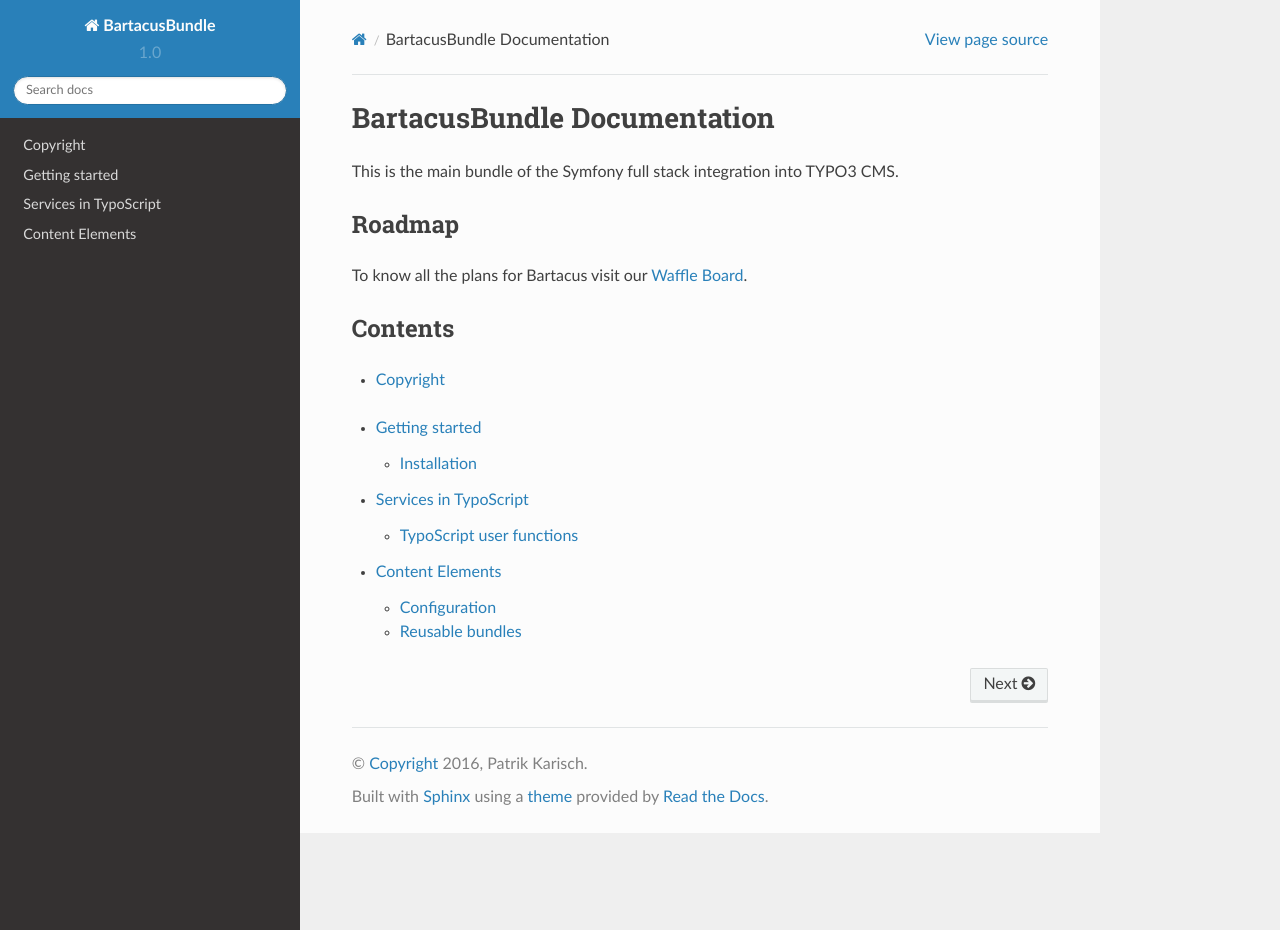
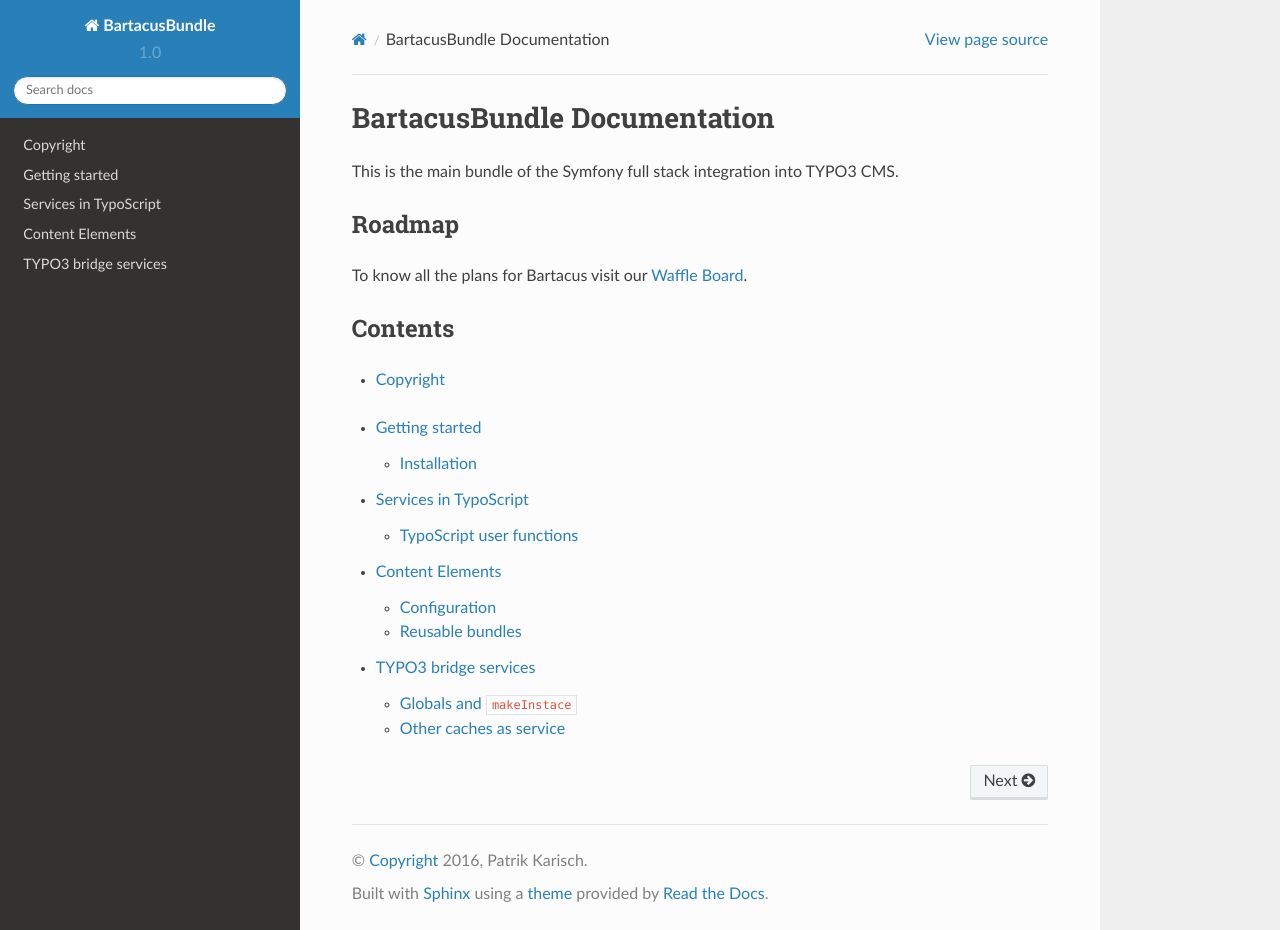
Before and after one commit to Bartacus/BartacusBundle, a Sphinx documentation site: the page built from Resources/doc/index.rst, in a window 1280 px wide and 930 px high. Built offline with Sphinx 7.4.7 and the Read the Docs theme 2.0.0, drawn with Linux system fonts in a browser that asks for light colours; some of the changed lines change nothing that is shown.

Commit message:
Document the typo3 service bridge

```diff
--- a/Resources/doc/index.rst
+++ b/Resources/doc/index.rst
@@ -23,3 +23,4 @@
     getting-started/index
     services_typoscript
     content_elements
+    service_bridge
--- /dev/null
+++ b/Resources/doc/service_bridge.rst
@@ -0,0 +1,81 @@
+=====================
+TYPO3 bridge services
+=====================
+
+The common TYPO3 classes are available in the service container for you:
+
+The ``TYPO3\CMS\Core\Cache\CacheManager`` is available as
+``typo3.cache.cache_manager`` and the common caches can be retrieved via
+``typo3.cache.cache_hash``, ``typo3.cache.cache_pages``,
+``typo3.cache.cache_pagesection`` and ``typo3.cache.cache_rootline``.
+
+The ``TSFE`` is available as ``typo3.frontend_controller``, the ``sys_page`` on
+the TSFE as ``typo3.page_repository`` and the ``cObj`` on the TSFE as
+``typo3.content_object_renderer`` service.
+
+The ``TYPO3_DB`` is available as ``typo3.db`` service.
+
+The ``BE_USER`` is available as ``typo3.backend_user`` service. This service
+may be ``null`` if no backend user is logged in.
+
+The ``FE_USER`` is available as ``typo3.frontend_user`` service. This service
+may be ``null`` if no frontend user is logged in.
+
+The ``TYPO3\CMS\Core\Resource\FileRepository`` for the FAL is available as
+``typo3.file_repository``.
+
+The ``TYPO3\CMS\Frontend\Page\CacheHashCalculator`` is available as
+``typo3.cache_hash_calculator`` service.
+
+Globals and ``makeInstace``
+===========================
+
+Although you have a common set of services available above, sometimes you need
+access to some of the other TYPO3 globals or retrieve other TYPO3 classes with
+``GeneralUtility::makeInstance()``. This will clutter your code and is really
+bad as it makes your services not testable.
+
+Instead you can create services from TYPO3 globals with the factory pattern:
+
+.. code-block:: yaml
+
+    services:
+        app.typo3.language:
+            class: TYPO3\CMS\Lang\LanguageService
+            factory: ["@typo3", getGlobal]
+            arguments:
+                - LANG
+
+The same it possible with classes from ``GeneralUtility::makeInstance()``, but
+the must be set shared to false, so ``makeInstance()`` is still in control
+whether you get the same instance or a new one every time you inject the
+service.
+
+.. code-block:: yaml
+
+    services:
+        app.typo3.template_service:
+            class: TYPO3\CMS\Core\TypoScript\TemplateService
+            shared: false
+            factory: ["@typo3", makeInstance]
+            arguments:
+                - "TYPO3\\CMS\\Core\\TypoScript\\TemplateService"
+
+
+Other caches as service
+=======================
+
+If you have defined your own cache in your extension, make it available to the
+service container to. It's the same as getting a global from TYPO3, but instead
+you are using the cache manager as a factory.
+
+The configured cache in this example is ``acme_geocoding``:
+
+.. code-block:: yaml
+
+    services:
+        app.cache.acme_geocoding:
+            class: TYPO3\CMS\Core\Cache\Frontend\FrontendInterface
+            factory: ["@typo3.cache.cache_manager", getCache]
+            arguments:
+                - acme_geocoding
```
